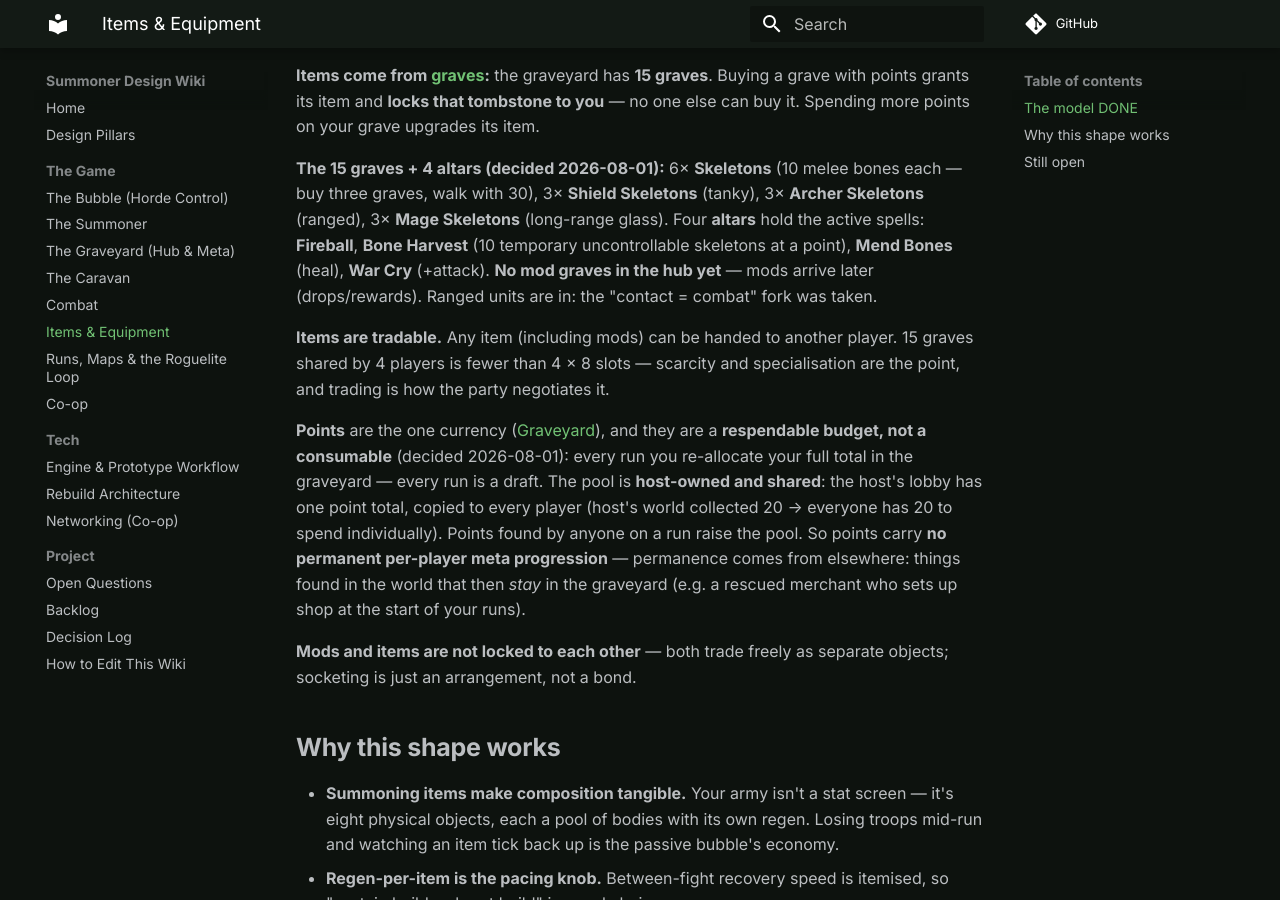
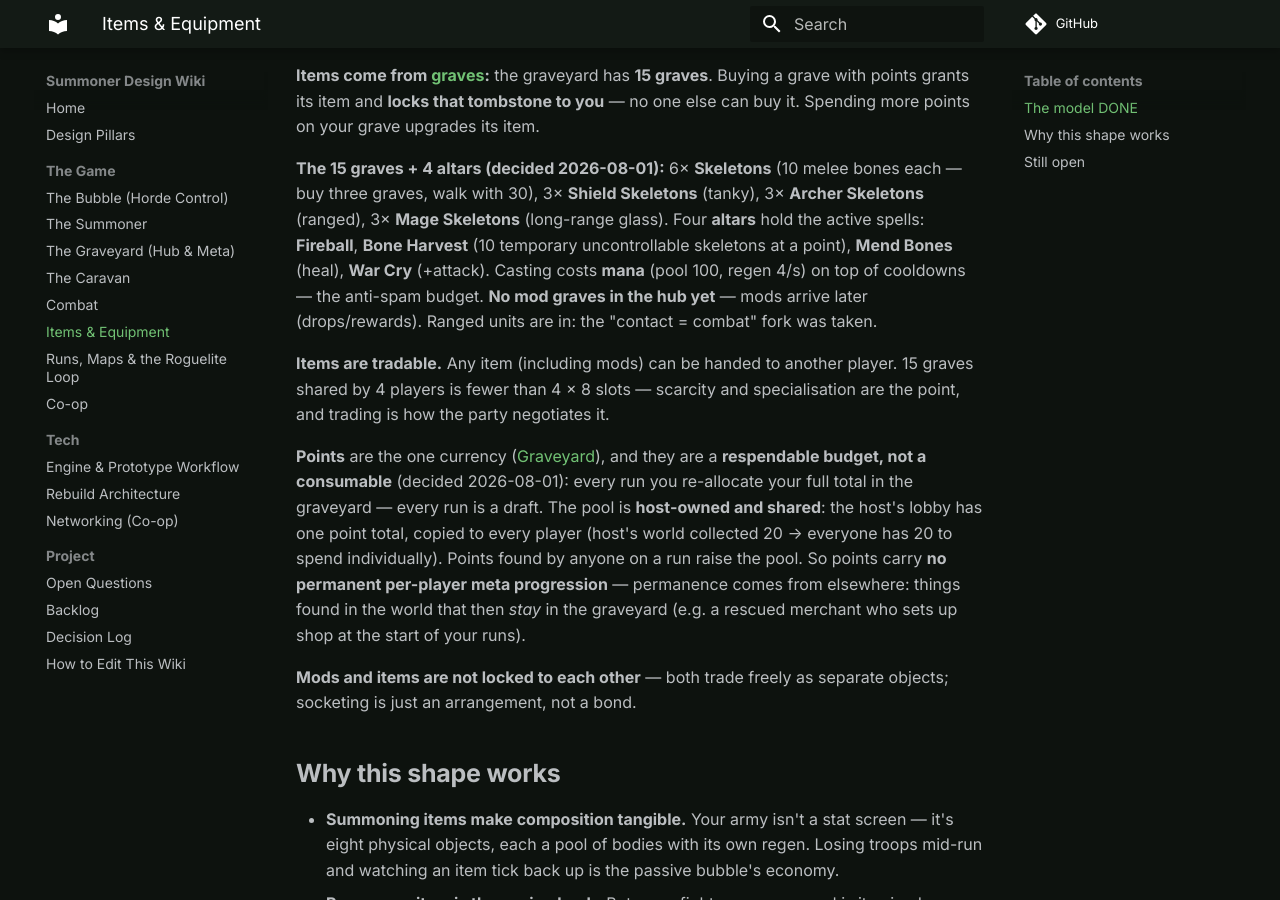
Before and after one commit to cap7n/SummonerWebsite, an MkDocs documentation site: the page built from docs/game/items.md, in a window 1280 px wide and 900 px high, scrolled down 669 px. Built offline with MkDocs 1.6.1 and Material for MkDocs 9.7.7, drawn with Linux system fonts in a browser that asks for light colours; comment, search, counter and statistics services are not loaded.

Commit message:
Mana gates casting; noted on items + decisions
Co-Authored-By: Claude Fable 5 <noreply@anthropic.com>

```diff
--- a/docs/game/items.md
+++ b/docs/game/items.md
@@ -16,7 +16,7 @@ The item system is **decided** (2026-08-01). Your build is your inventory: no cl
 
 **Items come from [graves](graveyard.md):** the graveyard has **15 graves**. Buying a grave with points grants its item and **locks that tombstone to you** — no one else can buy it. Spending more points on your grave upgrades its item.
 
-**The 15 graves + 4 altars (decided 2026-08-01):** 6× **Skeletons** (10 melee bones each — buy three graves, walk with 30), 3× **Shield Skeletons** (tanky), 3× **Archer Skeletons** (ranged), 3× **Mage Skeletons** (long-range glass). Four **altars** hold the active spells: **Fireball**, **Bone Harvest** (10 temporary uncontrollable skeletons at a point), **Mend Bones** (heal), **War Cry** (+attack). **No mod graves in the hub yet** — mods arrive later (drops/rewards). Ranged units are in: the "contact = combat" fork was taken.
+**The 15 graves + 4 altars (decided 2026-08-01):** 6× **Skeletons** (10 melee bones each — buy three graves, walk with 30), 3× **Shield Skeletons** (tanky), 3× **Archer Skeletons** (ranged), 3× **Mage Skeletons** (long-range glass). Four **altars** hold the active spells: **Fireball**, **Bone Harvest** (10 temporary uncontrollable skeletons at a point), **Mend Bones** (heal), **War Cry** (+attack). Casting costs **mana** (pool 100, regen 4/s) on top of cooldowns — the anti-spam budget. **No mod graves in the hub yet** — mods arrive later (drops/rewards). Ranged units are in: the "contact = combat" fork was taken.
 
 **Items are tradable.** Any item (including mods) can be handed to another player. 15 graves shared by 4 players is fewer than 4 × 8 slots — scarcity and specialisation are the point, and trading is how the party negotiates it.
 
```
Also changed, not shown: docs/project/decisions.md (+1 -0 lines).
